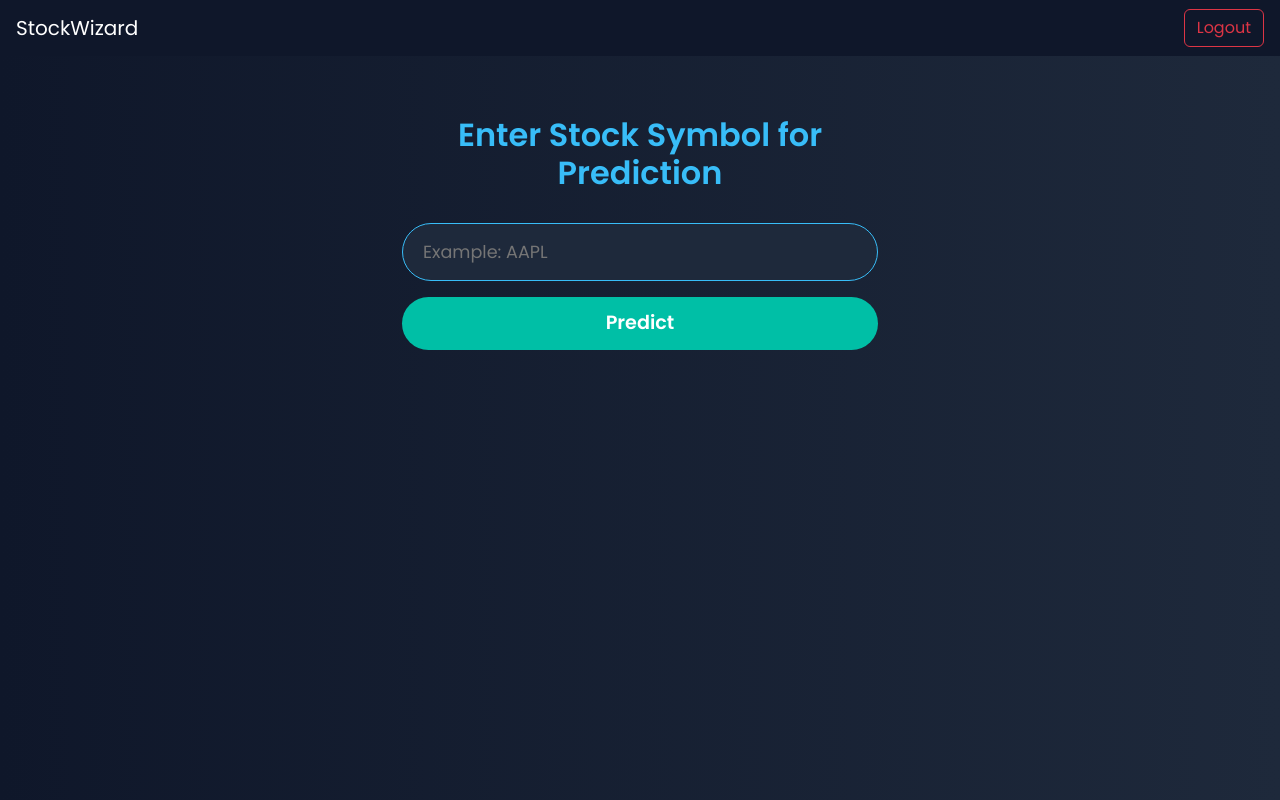
After one commit to manishsinghHQ/ml-project, a Django app: page /predict/ in a window 1280 px wide. The commit adds this page. Run offline with Django 5.2, Linux system fonts and the light colour scheme; a user stored in the database is signed in; parts of the project's set-up code (start-up, migrations or seed data) failed here and were passed over.

Commit message:
stock market prediction usinf lstm

```diff
--- a/core/TEMPLATES/index.html
+++ b/core/TEMPLATES/index.html
@@ -101,8 +101,9 @@
   <nav class="navbar navbar-expand-lg navbar-dark bg-dark px-3">
     <a class="navbar-brand" href="#">StockWizard</a>
     <div class="ms-auto">
-      <a class="btn btn-outline-light me-2" href="/accounts/login/">Login</a>
-      <a class="btn btn-outline-success" href="/accounts/Signup/">Sign Up</a>
+        <a class="btn btn-outline-light me-2" href="{% url 'login' %}">Login</a>
+        <a class="btn btn-outline-success" href="{% url 'signup_view' %}">Sign Up</a>
+
     </div>
   </nav>
 
--- /dev/null
+++ b/core/TEMPLATES/predict_form.html
@@ -0,0 +1,83 @@
+<!DOCTYPE html>
+<html lang="en">
+<head>
+  <meta charset="UTF-8" />
+  <meta name="viewport" content="width=device-width, initial-scale=1" />
+  <title>Predict Stock Price - StockWizard</title>
+  <link href="https://cdn.jsdelivr.net/npm/bootstrap@5.3.3/dist/css/bootstrap.min.css" rel="stylesheet" />
+  <link href="https://fonts.googleapis.com/css2?family=Poppins:wght@400;600&display=swap" rel="stylesheet" />
+  <style>
+    body {
+      background: linear-gradient(to right, #0f172a, #1e293b);
+      color: #f8fafc;
+      font-family: 'Poppins', sans-serif;
+      min-height: 100vh;
+      display: flex;
+      flex-direction: column;
+    }
+    nav.navbar {
+      background-color: #0f172a !important;
+    }
+    .container {
+      flex: 1;
+      padding-top: 60px;
+      max-width: 500px;
+    }
+    h2 {
+      margin-bottom: 30px;
+      font-weight: 600;
+      text-align: center;
+      color: #38bdf8;
+    }
+    input[type="text"] {
+      border-radius: 50px;
+      padding: 15px 20px;
+      font-size: 1.1rem;
+      background-color: #1e293b;
+      border: 1px solid #38bdf8;
+      color: #f8fafc;
+      width: 100%;
+      outline: none;
+      transition: border-color 0.3s;
+    }
+    input[type="text"]:focus {
+      border-color: #00bfa6;
+      box-shadow: 0 0 10px #00bfa6;
+    }
+    button {
+      width: 100%;
+      border-radius: 50px;
+      padding: 12px;
+      font-size: 1.2rem;
+      font-weight: 600;
+      background-color: #00bfa6;
+      border: none;
+      color: white;
+      transition: 0.3s ease-in-out;
+    }
+    button:hover {
+      box-shadow: 0 0 20px #00bfa6, 0 0 30px #38bdf8;
+      transform: scale(1.05);
+    }
+  </style>
+</head>
+<body>
+
+<nav class="navbar navbar-expand-lg navbar-dark px-3">
+  <a class="navbar-brand" href="{% url 'home' %}">StockWizard</a>
+  <div class="ms-auto">
+    <a href="{% url 'logout' %}" class="btn btn-outline-danger">Logout</a>
+  </div>
+</nav>
+
+<div class="container">
+  <h2>Enter Stock Symbol for Prediction</h2>
+  <form method="post">
+    {% csrf_token %}
+    <input type="text" name="symbol" placeholder="Example: AAPL" required />
+    <button type="submit" class="mt-3">Predict</button>
+  </form>
+</div>
+
+</body>
+</html>
--- a/core/urls.py
+++ b/core/urls.py
@@ -1,7 +1,19 @@
 from django.urls import path
 from core.views import *
+from django.contrib.auth import views as auth_views
 
 urlpatterns = [
     path('', home, name='home'),  # This is your homepage
-    path('accounts/Signup/', signup_view, name='signup'),
+
+    # Authentication routes
+    path('accounts/signup/', signup_view, name='signup_view'),
+    path('accounts/login/', auth_views.LoginView.as_view(template_name='registration/login.html'), name='login'),
+    path('accounts/logout/', auth_views.LogoutView.as_view(next_page='home'), name='logout'),
+
+# Prediction page
+    path('predict/', predict_view, name='predict'),
+
+# Chatbot API endpoint
+    path('chatbot-api/', chatbot_api, name='chatbot_api'),
+
 ]
--- a/core/views.py
+++ b/core/views.py
@@ -1,21 +1,95 @@
-from django.shortcuts import render,redirect
+# views.py
 
+from django.shortcuts import render, redirect
+from django.contrib.auth.forms import UserCreationForm
+from django.contrib.auth.decorators import login_required
+from django.http import JsonResponse
+import numpy as np
+import joblib
+import os
+import yfinance as yf
+import torch
+import torch.nn as nn
 
+# Define your LSTMModel class exactly as in training
+class LSTMModel(nn.Module):
+    def __init__(self, input_size=1, hidden_size=50, num_layers=2):
+        super(LSTMModel, self).__init__()
+        self.hidden_size = hidden_size
+        self.num_layers = num_layers
+        self.lstm = nn.LSTM(input_size, hidden_size, num_layers, batch_first=True, dropout=0.2)
+        self.fc = nn.Linear(hidden_size, 1)
 
+    def forward(self, x):
+        h0 = torch.zeros(self.num_layers, x.size(0), self.hidden_size).to(x.device)
+        c0 = torch.zeros(self.num_layers, x.size(0), self.hidden_size).to(x.device)
+        out, _ = self.lstm(x, (h0, c0))
+        out = self.fc(out[:, -1, :])
+        return out
+
+# Paths to model and scaler files
+BASE_DIR = os.path.dirname(os.path.dirname(os.path.abspath(__file__)))
+MODEL_PATH = r"C:\Users\manis\Downloads\stock_lstm_model_pytorch.pth"
+SCALER_PATH = r"C:\Users\manis\Downloads\scaler_pytorch.pkl"
+
+# Load scaler
+scaler = joblib.load(SCALER_PATH)
+
+# Load model
+device = torch.device("cuda" if torch.cuda.is_available() else "cpu")
+model = LSTMModel()
+model.load_state_dict(torch.load(MODEL_PATH, map_location=device))
+model.to(device)
+model.eval()
 
 def home(request):
-    return render(request, 'index.html')  # Render the HTML file
-
+    return render(request, 'index.html')
 
 def signup_view(request):
     if request.method == 'POST':
         form = UserCreationForm(request.POST)
         if form.is_valid():
             form.save()
-            return redirect('/accounts/login/')  # Redirect after successful signup
+            return redirect('/accounts/login/')
     else:
         form = UserCreationForm()
     return render(request, 'registration/signup.html', {'form': form})
 
+@login_required
+def predict_view(request):
+    if request.method == 'POST':
+        symbol = request.POST.get('symbol', '').upper()
+        try:
+            df = yf.download(symbol, period='120d')
+            if df.empty or 'Close' not in df.columns:
+                raise ValueError("Failed to retrieve stock data.")
 
-# Create your views here.
+            data = df['Close'].values[-60:]
+            if len(data) < 60:
+                raise ValueError("Not enough data for prediction.")
+
+            scaled_data = scaler.transform(data.reshape(-1, 1))
+            X_input = torch.tensor(scaled_data, dtype=torch.float32).unsqueeze(0).to(device)  # shape: (1, 60, 1)
+
+            with torch.no_grad():
+                prediction = model(X_input)
+
+            predicted_price = scaler.inverse_transform(prediction.cpu().numpy())[0][0]
+
+            context = {
+                'symbol': symbol,
+                'predicted_price': round(predicted_price, 2),
+                'date': df.index[-1].strftime("%Y-%m-%d")
+            }
+            return render(request, 'prediction_result.html', context)
+        except Exception as e:
+            return render(request, 'prediction_result.html', {'error': str(e)})
+    return render(request, 'predict_form.html')
+
+@login_required
+def chatbot_api(request):
+    if request.method == 'POST':
+        user_msg = request.POST.get('message')
+        # Placeholder response for now
+        response = "This is a placeholder AI response. Chatbot integration coming soon!"
+        return JsonResponse({'response': response})
--- a/stockpredictor/settings.py
+++ b/stockpredictor/settings.py
@@ -51,6 +51,8 @@ MIDDLEWARE = [
 ]
 
 ROOT_URLCONF = 'stockpredictor.urls'
+LOGIN_URL = 'accounts/login/'
+LOGIN_REDIRECT_URL = '/'
 
 TEMPLATES = [
     {
```
Also changed, not shown: core/TEMPLATES/prediction_result.html (added, +95 -0 lines), core/TEMPLATES/registration/login.html (added, +79 -0 lines), core/TEMPLATES/registration/signup.html (added, +79 -0 lines), core/TEMPLATES/signup.html (deleted, +0 -12 lines), core/ml.py (added, +59 -0 lines), core/admin.py (line endings or trailing spaces), db.sqlite3, 2 other files.
